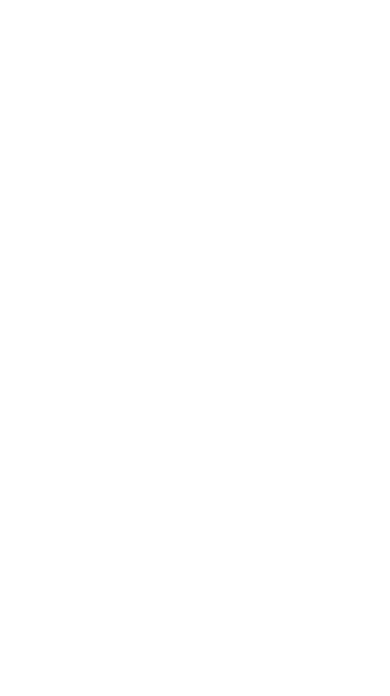
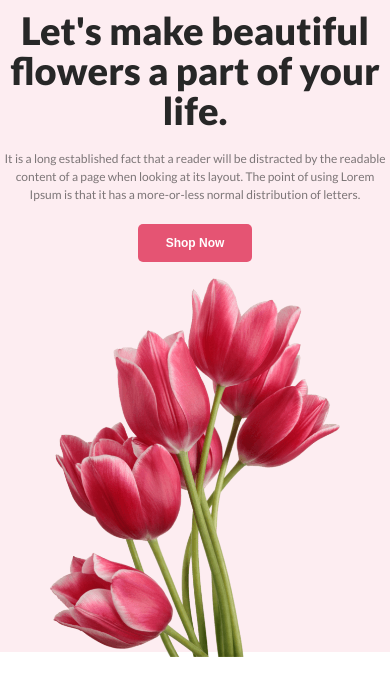
Before and after one commit to AAzizshishir/flower-shop, a plain HTML site: page index.html in a window 390 px wide. Drawn offline with Linux system fonts and the light colour scheme.

Commit message:
added header section

```diff
--- a/index.html
+++ b/index.html
@@ -1,11 +1,27 @@
 <!DOCTYPE html>
 <html lang="en">
-<head>
-    <meta charset="UTF-8">
-    <meta name="viewport" content="width=device-width, initial-scale=1.0">
+  <head>
+    <meta charset="UTF-8" />
+    <meta name="viewport" content="width=device-width, initial-scale=1.0" />
     <title>Flower Shop</title>
-</head>
-<body>
-
-</body>
+    <link rel="stylesheet" href="style.css" />
+  </head>
+  <body>
+    <!-- Header Area -->
+    <header class="header">
+      <div class="content">
+        <h1 class="title">Let's make beautiful flowers a part of your life.</h1>
+        <p class="description">
+          It is a long established fact that a reader will be distracted by the
+          readable content of a page when looking at its layout. The point of
+          using Lorem Ipsum is that it has a more-or-less normal distribution of
+          letters.
+        </p>
+        <button class="btn">Shop Now</button>
+      </div>
+      <div class="image-conteiner">
+        <img src="./Flower Asset/pngwing 10.png" alt="">
+      </div>
+    </header>
+  </body>
 </html>
--- a/style.css
+++ b/style.css
@@ -0,0 +1,98 @@
+/* Font */
+@import url("https://fonts.googleapis.com/css2?family=Lato:ital,wght@0,100;0,300;0,400;0,700;0,900;1,100;1,300;1,400;1,700;1,900&display=swap");
+
+/* Reset Default Styles */
+* {
+  margin: 0;
+  padding: 0;
+  list-style: none;
+  box-sizing: border-box;
+}
+body {
+  font-family: "Lato", serif;
+}
+/* Shared Style */
+.description {
+  color: rgba(39, 39, 39, 0.6);
+  font-size: 12px;
+  font-weight: 400;
+  line-height: 18px;
+}
+.btn {
+  border-radius: 5px;
+  background: #e55473;
+  padding: 12px 28px;
+  color: rgb(255, 255, 255);
+  font-size: 12px;
+  font-weight: 700;
+  border: none;
+  transition: 0.3s;
+}
+.btn:hover {
+  background: #a64257;
+}
+/* Header Area Style */
+.header {
+  background-color: #e554731a;
+  padding: 0 156px;
+  min-height: 550px;
+  display: flex;
+  align-items: center;
+  justify-content: space-between;
+}
+.header .content {
+  max-width: 454px;
+}
+.header .title {
+  color: rgb(39, 39, 39);
+  font-size: 52px;
+  font-weight: 800;
+  line-height: 60px;
+}
+.header .description {
+  margin: 16px 0 12px;
+  max-width: 400px;
+}
+.header .image-conteiner {
+  width: 412px;
+  height: 520px;
+}
+.header .image-conteiner img {
+  width: 100%;
+  height: 100%;
+  margin-top: 15px;
+}
+/* Responsive */
+/* For Mobile */
+@media screen and (max-width: 576px) {
+  .header {
+    padding: 10px 0;
+    flex-direction: column;
+    text-align: center;
+  }
+  .header .description{
+    margin: 20px auto;
+  }
+  .header .content {
+    max-width: 500px;
+  }
+  .header .title {
+    color: rgb(39, 39, 39);
+    font-size: 38px;
+    line-height: 40px;
+  }
+  .header .image-conteiner {
+    width: 320px;
+    height: 380px;
+  }
+  .header .image-conteiner img {
+    width: 100%;
+    height: 100%;
+  }
+}
+/* For Tablet */
+@media screen and (min-width: 576px) and (max-width: 992px) {
+  .header {
+    padding: 10px;
+  }
+}
```
